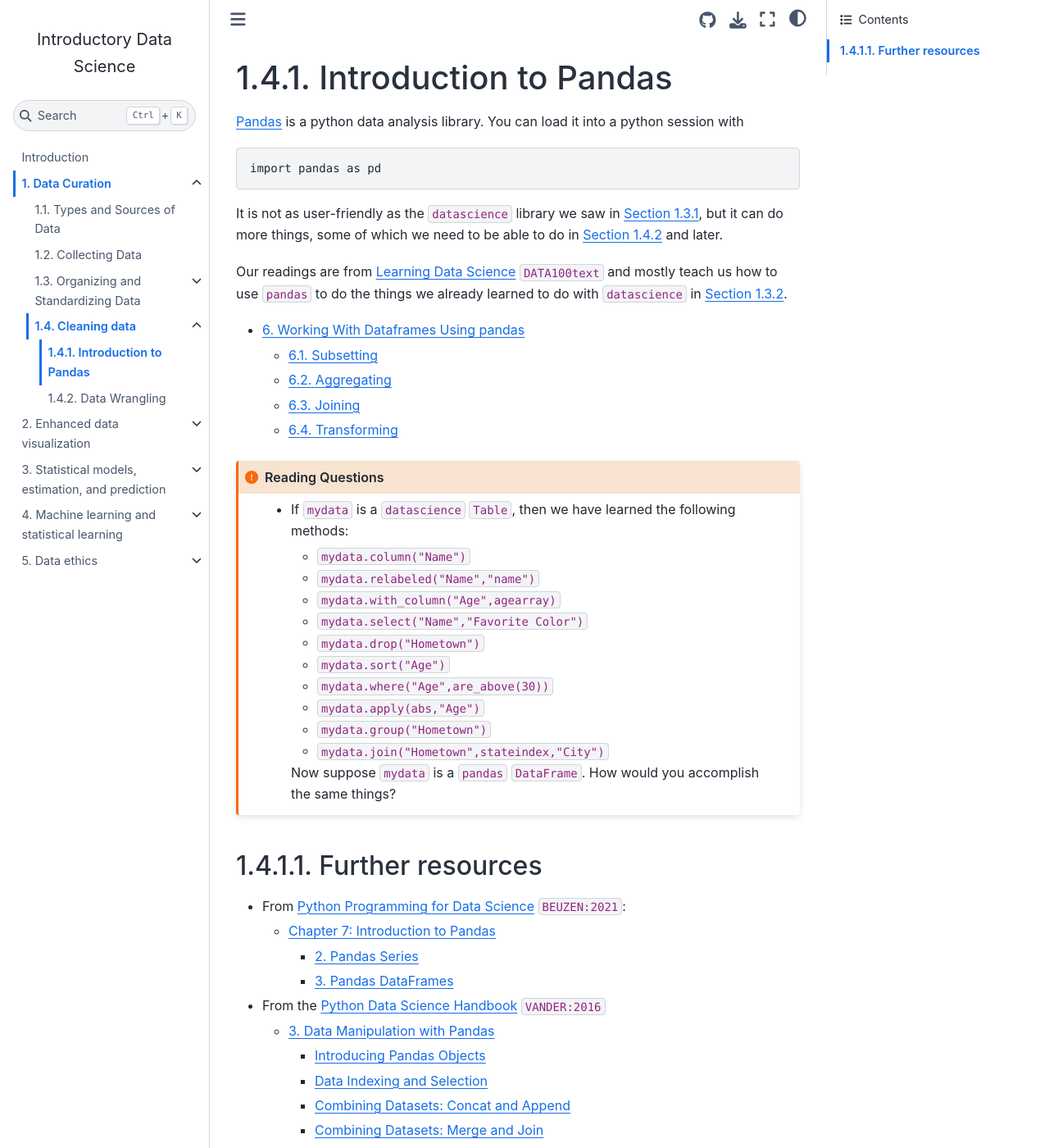
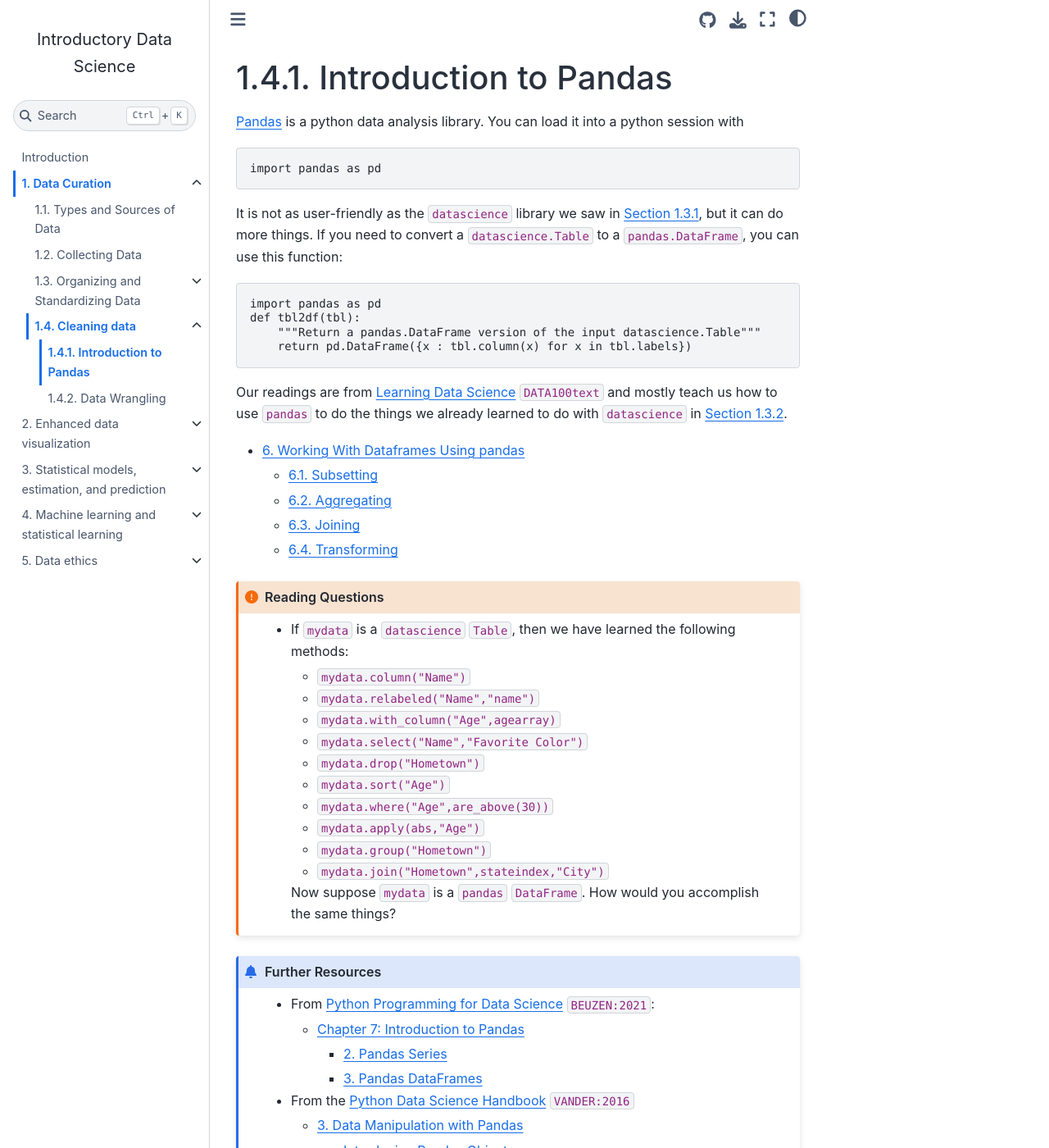
Before and after one commit to data-ohio/introductory-data-science, a Jupyter Book: the page built from 1/4/intro_pandas.md, in a window 1280 px wide and 1400 px high. Shown: the whole window at 82% size. Built offline with Jupyter Book 1.0.4 settings and Sphinx 7.4.7 and the Sphinx Book theme 1.1.4, drawn with Linux system fonts in a browser that asks for light colours; pages that are not in the unit, such as notebooks, are missing from menus; cross-references to code outside the pages are shown as plain code.

Commit message:
added tbl2df

````diff
--- a/1/4/intro_pandas.md
+++ b/1/4/intro_pandas.md
@@ -5,7 +5,13 @@
 You can load it into a python session with
 
     import pandas as pd
-It is not as user-friendly as the `datascience` library we saw in {numref}`sec:intro_python`, but it can do more things, some of which we need to be able to do in {numref}`sec:wrangling` and later.
+It is not as user-friendly as the `datascience` library we saw in {numref}`sec:intro_python`, but it can do more things.
+If you need to convert a `datascience.Table` to a `pandas.DataFrame`, you can use this function:
+
+	import pandas as pd
+	def tbl2df(tbl):
+	    """Return a pandas.DataFrame version of the input datascience.Table"""
+	    return pd.DataFrame({x : tbl.column(x) for x in tbl.labels})
 
 Our readings are from [Learning Data Science](http://www.textbook.ds100.org/) {cite}`DATA100text` and mostly teach us how to use `pandas` to do the things we already learned to do with `datascience` in {numref}`sec:organize`.
 - [6. Working With Dataframes Using pandas](http://www.textbook.ds100.org/ch/06/pandas_intro.html)
@@ -33,8 +39,7 @@ Our readings are from [Learning Data Science](http://www.textbook.ds100.org/) {c
   How would you accomplish the same things?
 ```
 
-
-## Further resources
+```{admonition} Further Resources
 * From [Python Programming for Data Science](https://www.tomasbeuzen.com/python-programming-for-data-science/README.html) {cite}`BEUZEN:2021`:
   * [Chapter 7: Introduction to Pandas](https://www.tomasbeuzen.com/python-programming-for-data-science/chapters/chapter7-pandas.html)
     * [2. Pandas Series](https://www.tomasbeuzen.com/python-programming-for-data-science/chapters/chapter7-pandas.html#pandas-series)
@@ -52,3 +57,4 @@ Our readings are from [Learning Data Science](http://www.textbook.ds100.org/) {c
   * [Getting started tutorials](https://pandas.pydata.org/docs/getting_started/intro_tutorials/)
   * [User Guide](https://pandas.pydata.org/docs/user_guide/index.html#user-guide)
   * [API reference (documentation)](https://pandas.pydata.org/docs/reference/index.html)
+```
````
